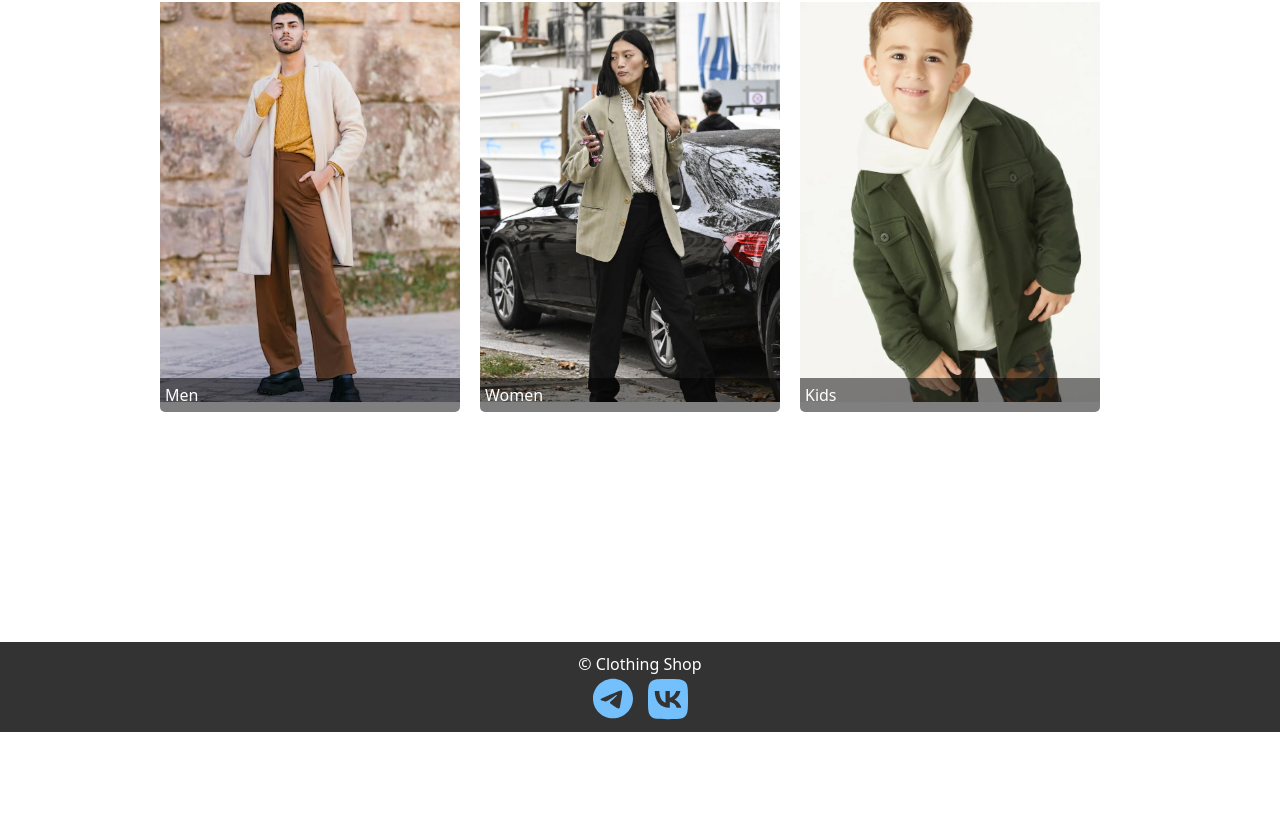
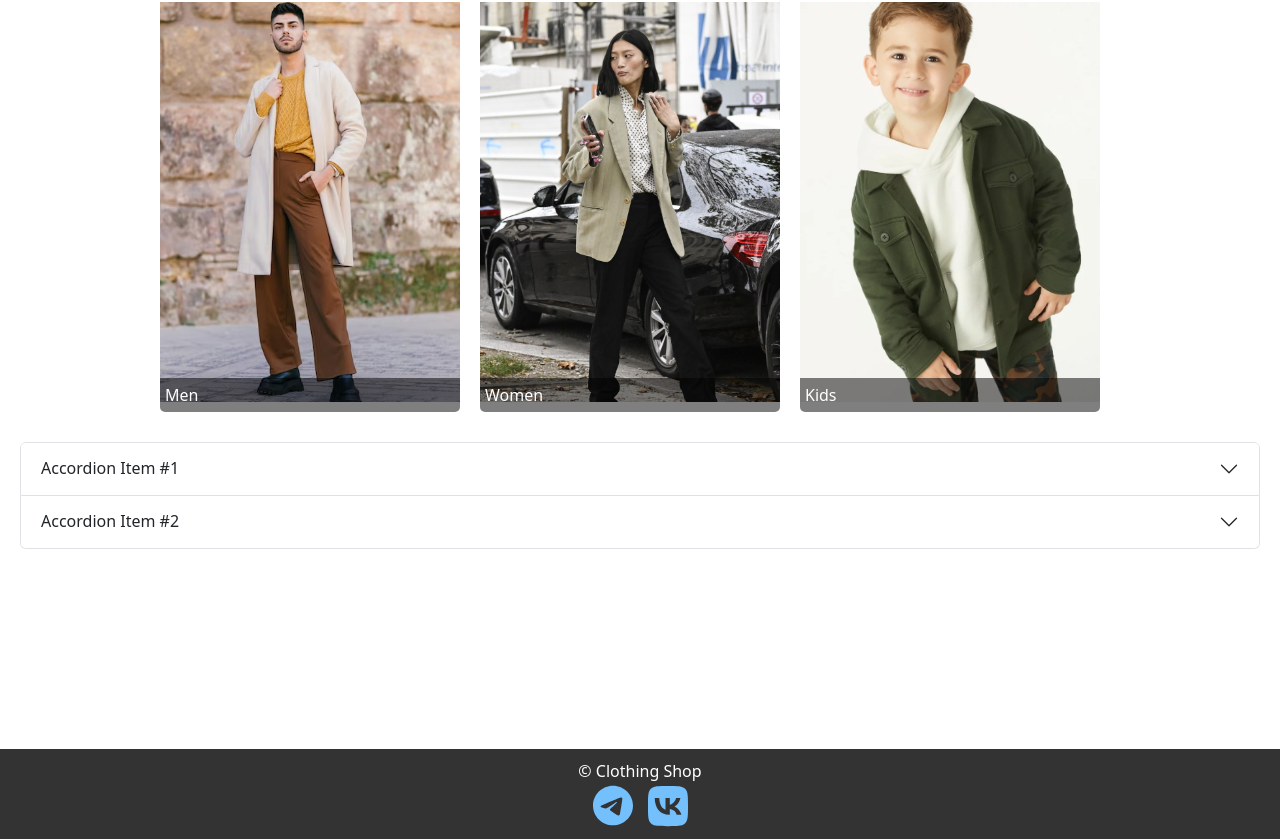
Before and after one commit to trplx666/react-web, a React (Create React App) app in the folder frontend/: page / in a window 1280 px wide. Shown: the part 954-1793 px from the top of the page. Before the commit the page ends 1686 px from the top, so only its background shows below. Built offline with nearby package versions, Linux system fonts and the light colour scheme.

Commit message:
add accordion

```diff
--- a/frontend/src/Pages/Home/Home.js
+++ b/frontend/src/Pages/Home/Home.js
@@ -2,6 +2,8 @@
 import Slider from './slider/Slider';
 import AboutBlock from './categories/aboutblock/AboutBlock';
 import ClothingCategories from './categories/clothingcategories/ClothingCategories';
+import CustomAccordion from './categories/accordion/Accordion';
+
 
 const Home = () => (
   <div style={{ padding: '0 20px' }}>
@@ -13,6 +15,7 @@
       <p style={{ fontSize: '24px' }}>Categories</p>
     </div>
     <ClothingCategories />
+    <CustomAccordion />
   </div>
 );
 
--- /dev/null
+++ b/frontend/src/Pages/Home/categories/accordion/Accordion.js
@@ -0,0 +1,35 @@
+import React, { useState } from 'react';
+import Accordion from 'react-bootstrap/Accordion';
+
+function CustomAccordion() {
+  const [activeKey, setActiveKey] = useState(null);
+
+  const handleToggle = (eventKey) => {
+    setActiveKey(activeKey === eventKey ? null : eventKey);
+  };
+
+  return (
+    <Accordion activeKey={activeKey} onSelect={handleToggle}>
+      <Accordion.Item eventKey="0" className="accordion-item">
+        <Accordion.Header>Accordion Item #1</Accordion.Header>
+        <Accordion.Body className="accordion-body">
+          Lorem ipsum dolor sit amet, consectetur adipiscing elit, sed do eiusmod tempor incididunt ut labore et dolore magna aliqua. Ut enim ad
+          minim veniam, quis nostrud exercitation ullamco laboris nisi ut aliquip ex ea commodo consequat. Duis aute irure dolor in reprehenderit
+          in voluptate velit esse cillum dolore eu fugiat nulla pariatur. Excepteur sint occaecat cupidatat non proident, sunt in culpa qui officia
+          deserunt mollit anim id est laborum.
+        </Accordion.Body>
+      </Accordion.Item>
+      <Accordion.Item eventKey="1" className="accordion-item">
+        <Accordion.Header>Accordion Item #2</Accordion.Header>
+        <Accordion.Body className="accordion-body">
+          Lorem ipsum dolor sit amet, consectetur adipiscing elit, sed do eiusmod tempor incididunt ut labore et dolore magna aliqua. Ut enim ad
+          minim veniam, quis nostrud exercitation ullamco laboris nisi ut aliquip ex ea commodo consequat. Duis aute irure dolor in reprehenderit
+          in voluptate velit esse cillum dolore eu fugiat nulla pariatur. Excepteur sint occaecat cupidatat non proident, sunt in culpa qui officia
+          deserunt mollit anim id est laborum.
+        </Accordion.Body>
+      </Accordion.Item>
+    </Accordion>
+  );
+}
+
+export default CustomAccordion;
```
